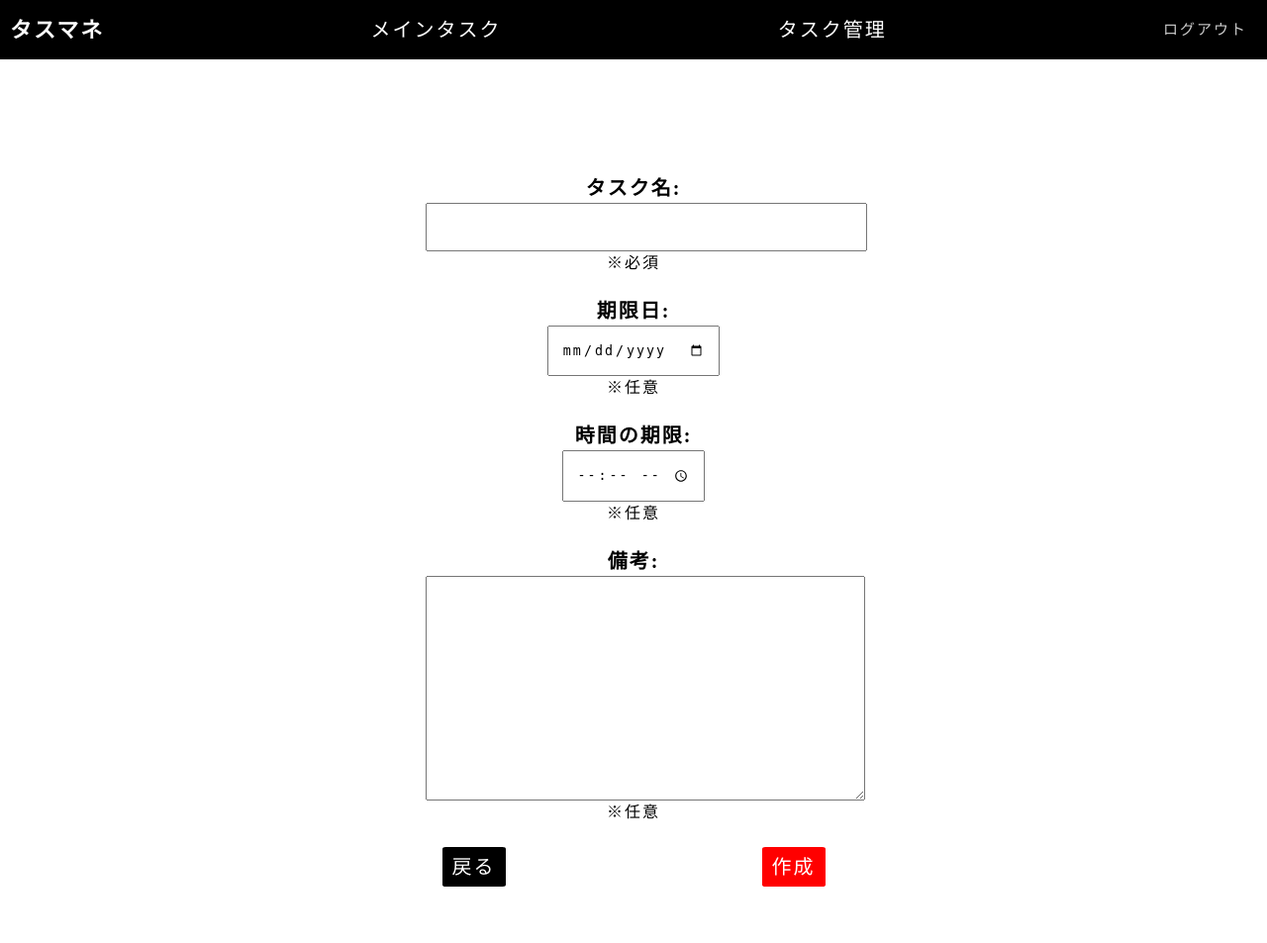
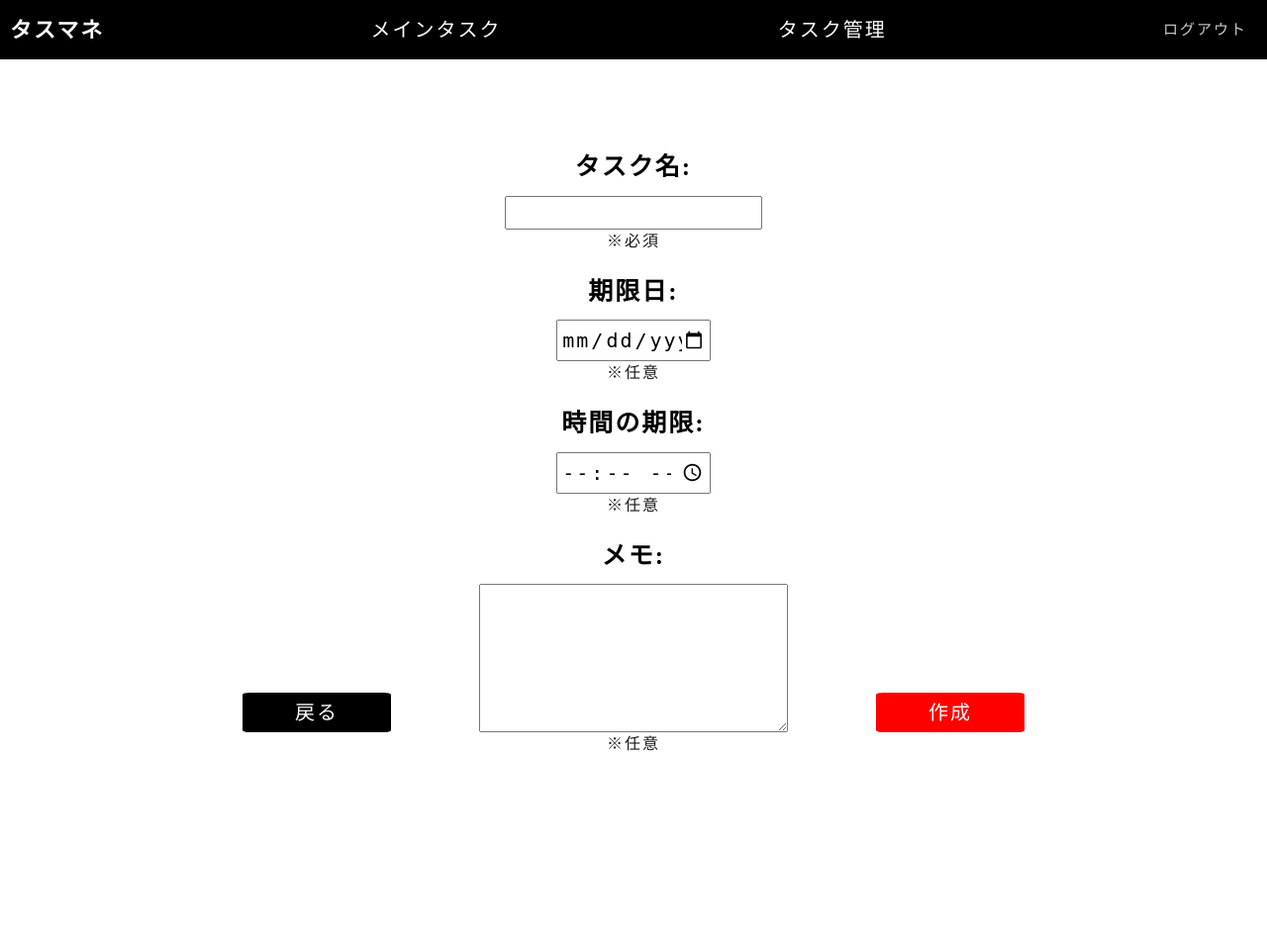
Before and after one commit to Kanata0204/task_app, a Django app: page /task_list/create/ in a window 1280 px wide. Shown: the whole page at 99% size. After the commit the page ends 759 px from the top, so only its background shows below. Run offline with Django 3.2, Linux system fonts and the light colour scheme; the visitor is signed in with stand-in values (Sample User, id 1).

Commit message:
implement responsive form.css

```diff
--- a/static/css/taskapp/task_form.css
+++ b/static/css/taskapp/task_form.css
@@ -1,38 +1,63 @@
-#content form {
-  padding: 5% 0;
-  margin: 0 auto;
-  margin-top: 10%;
-  border-radius: 3%;
-}
-
-#content form .table {
-  margin: 0 auto;
+#content {
   text-align: center;
 }
 
-#content form .table tbody tr {
-  display: flex;
-  flex-direction: column;
-  margin-bottom: 5%;
+#content form {
+  margin-top: 8rem;
 }
 
-#content form .table tbody tr th {
-  font-size: 2rem;
+#content form #form_block {
+  width: 90%;
+  margin: 0 auto;
 }
 
-#content form .table tbody td input, #content form .table tbody td textarea {
-  padding: 3%;
+#content form #form_block label {
+  display: block;
+  margin-bottom: 1rem;
+  font-size: 1.4rem;
+  font-weight: bold;
 }
 
-#content form .table tbody td textarea {
-  white-space: pre-wrap;
+#content form #form_block #id_title {
+  width: 80%;
+  padding: 3px;
+}
+
+#content form #form_block #id_day_limit {
+  width: 50%;
+  padding: 3px;
+}
+
+#content form #form_block #id_time_limit {
+  width: 50%;
+  padding: 3px;
+}
+
+#content form #form_block #id_memo {
+  width: 90%;
+  height: 10rem;
+  padding: 3px;
+}
+
+#content form #form_block .helptext {
+  opacity: 0.9;
+  margin-bottom: 1rem;
+  font-size: 1.2rem;
 }
 
 #content form .btn_block {
+  width: 100%;
   display: flex;
-  justify-content: space-between;
-  width: 387px;
-  margin: 0 auto;
+  justify-content: space-around;
+  align-items: center;
+  position: absolute;
+  bottom: 5%;
+  left: 50%;
+  transform: translate(-50%, -50%);
+}
+
+#content form .btn_block .btn {
+  width: 10rem;
 }
 
 #content form .btn_block #back_btn {
@@ -46,3 +71,66 @@
 #content form .btn_block #update_btn {
   background-color: red;
 }
+
+@media (min-width: 640px) {
+  #content form {
+    margin-top: 15rem;
+  }
+  #content form #form_block label {
+    font-size: 1.9rem;
+  }
+  #content form #form_block #id_title {
+    width: 50%;
+    font-size: 1.6rem;
+  }
+  #content form #form_block #id_day_limit {
+    width: 30%;
+    font-size: 2rem;
+  }
+  #content form #form_block #id_time_limit {
+    width: 30%;
+    font-size: 2rem;
+  }
+  #content form #form_block #id_memo {
+    width: 55%;
+    height: 20rem;
+    font-size: 2rem;
+  }
+  #content form #form_block .helptext {
+    margin-bottom: 2rem;
+    font-size: 1.6rem;
+  }
+  #content form .btn_block .btn {
+    width: 12rem;
+  }
+}
+
+@media (min-width: 1024px) {
+  #content form #form_block label {
+    font-size: 2.5rem;
+  }
+  #content form #form_block #id_title {
+    width: 25%;
+    font-size: 1.6rem;
+  }
+  #content form #form_block #id_day_limit {
+    width: 15%;
+    font-size: 2rem;
+  }
+  #content form #form_block #id_time_limit {
+    width: 15%;
+    font-size: 2rem;
+  }
+  #content form #form_block #id_memo {
+    width: 30%;
+    height: 15rem;
+    font-size: 2rem;
+  }
+  #content form #form_block .helptext {
+    margin-bottom: 2rem;
+    font-size: 1.6rem;
+  }
+  #content form .btn_block .btn {
+    width: 15rem;
+  }
+}
--- a/static/scss/taskapp/task_form.scss
+++ b/static/scss/taskapp/task_form.scss
@@ -1,59 +1,150 @@
 #content{
-    // text-align: center;
+    text-align: center;
 
     & form{
-        padding: 5% 0;
-        margin: 0 auto;
-        margin-top: 10%;
-        // border: 1px solid black;
-        border-radius: 3%;
-        // background-color: rgb(223, 223, 222);
+        margin-top: 8rem;
 
-
-        & .table{
+        & #form_block{
+            width: 90%;
             margin: 0 auto;
-            text-align: center;
-
-            & tbody{
-
-                & tr{
-                    display: flex;
-                    flex-direction: column;
-                    margin-bottom: 5%;
-
-                    & th{
-                        font-size: 2rem;
-                    }
+            & label{
+                display: block;
+                margin-bottom: 1rem;
+                font-size: 1.4rem;
+                font-weight: bold;
+            }
+            & #id{
+                &_title{
+                    width: 80%;
+                    padding: 3px;
                 }
-                & td{
-
-                    & input, textarea{
-                        padding: 3%;
-                    }
-                    & textarea{
-                        white-space: pre-wrap;
-                    }
+                &_day_limit{
+                    width: 50%;
+                    padding: 3px;
+                }
+                &_time_limit{
+                    width: 50%;
+                    padding: 3px;
+                }
+                &_memo{
+                    width: 90%;
+                    height: 10rem;
+                    padding: 3px;
                 }
             }
+            & .helptext{
+                opacity: 0.9;
+                margin-bottom: 1rem;
+                font-size: 1.2rem;
+            }
+
         }
         & .btn_block{
+            width: 100%;
             display: flex;
-            justify-content: space-between;
-            // widthはテーブルが固定の幅のため387px固定
-            width: 387px;
-            margin: 0 auto;
+            justify-content: space-around;
+            align-items: center;
+            position: absolute;
+            bottom: 5%;
+            left: 50%;
+            transform: translate(-50%, -50%);
 
+            & .btn{
+                width: 10rem;
+            }
             & #back_btn{
                 background-color: black;
             }
-
             & #create_btn{
                 background-color: red;
             }
-
             & #update_btn{
                 background-color: red;
             }
         }
     }
 }
+
+@media(min-width:640px){
+    #content{
+        & form{
+            margin-top: 15rem;
+
+            & #form_block{
+                & label{
+                    font-size: 1.9rem;
+                }
+                & #id{
+                    &_title{
+                        width: 50%;
+                        font-size: 1.6rem;
+                    }
+                    &_day_limit{
+                        width: 30%;
+                        font-size: 2rem;
+                    }
+                    &_time_limit{
+                        width: 30%;
+                        font-size: 2rem;
+                    }
+                    &_memo{
+                        width: 55%;
+                        height: 20rem;
+                        font-size: 2rem;
+                    }
+                }
+                & .helptext{
+                    margin-bottom: 2rem;
+                    font-size: 1.6rem;
+
+                }
+            }
+            & .btn_block{
+                & .btn{
+                    width: 12rem;
+                }
+            }
+        }
+    }
+}
+
+@media(min-width:1024px){
+    #content{
+        & form{
+            & #form_block{
+                & label{
+                    font-size: 2.5rem;
+                }
+                & #id{
+                    &_title{
+                        width: 25%;
+                        font-size: 1.6rem;
+                    }
+                    &_day_limit{
+                        width: 15%;
+                        font-size: 2rem;
+                    }
+                    &_time_limit{
+                        width: 15%;
+                        font-size: 2rem;
+                    }
+                    &_memo{
+                        width: 30%;
+                        height: 15rem;
+                        font-size: 2rem;
+                    }
+                }
+                & .helptext{
+                    margin-bottom: 2rem;
+                    font-size: 1.6rem;
+
+                }
+            }
+            & .btn_block{
+                & .btn{
+                    width: 15rem;
+                }
+            }
+        }
+    }
+}
--- a/taskapp/forms.py
+++ b/taskapp/forms.py
@@ -6,10 +6,10 @@ from .models import Task
 
 class TaskForm(forms.ModelForm):
 
-    title = forms.CharField(label="タスク名", widget=forms.TextInput(attrs={"size":50}), help_text="※必須")
+    title = forms.CharField(label="タスク名", widget=forms.TextInput(), help_text="※必須")
     day_limit = forms.DateField(label='期限日',widget=forms.DateInput(attrs={"type":"date"}), required=False, help_text="※任意")
     time_limit = forms.TimeField(label='時間の期限', widget=forms.TimeInput(attrs={"type":"time"}), required=False, help_text="※任意")
-    memo = forms.CharField(label="備考", widget=forms.Textarea(attrs={"cols":50}), required=False, help_text="※任意")
+    memo = forms.CharField(label="メモ", widget=forms.Textarea(), required=False, help_text="※任意")
 
     class Meta:
         model = Task
--- a/taskapp/templates/taskapp/task_create_form.html
+++ b/taskapp/templates/taskapp/task_create_form.html
@@ -10,9 +10,9 @@
 
 {% block container %}
 <form action="#" method="POST">{% csrf_token %}
-    <table class="table">
+    <div id="form_block">
         {{ form }}
-    </table>
+    </div>
     <div class="btn_block">
         <a id="back_btn" class="btn" href="{{ request.META.HTTP_REFERER }}">戻る</a>
         <button id="create_btn" class="btn" type="submit">作成</button>
--- a/taskapp/templates/taskapp/task_update_form.html
+++ b/taskapp/templates/taskapp/task_update_form.html
@@ -8,9 +8,9 @@
 
 {% block container %}
 <form action="#" method="POST">{% csrf_token %}
-    <table class="table">
+    <div id="form_block">
         {{ form }}
-    </table>
+    </div>
     <div class="btn_block">
         <a id="back_btn" class="btn" href="{{ request.META.HTTP_REFERER }}">戻る</a>
         <button id="update_btn" class="btn" type="submit">更新</button>
```
